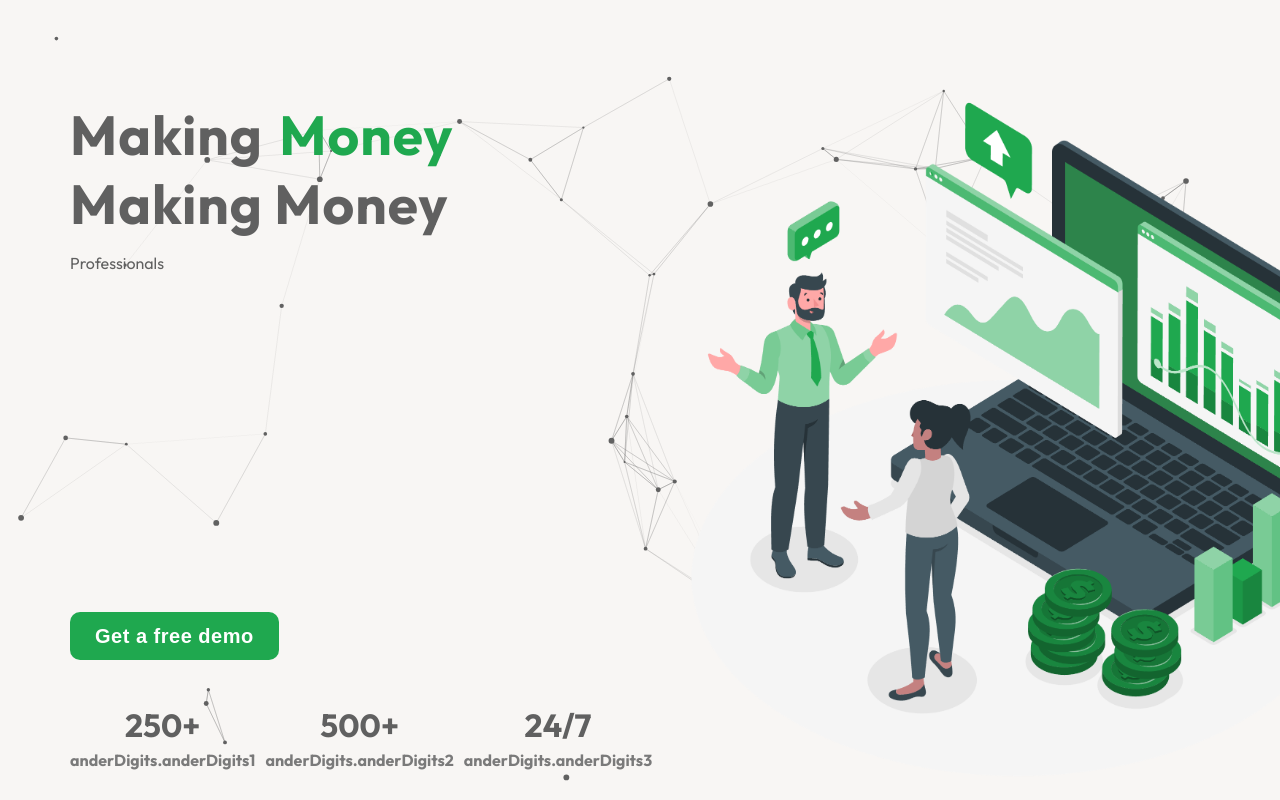
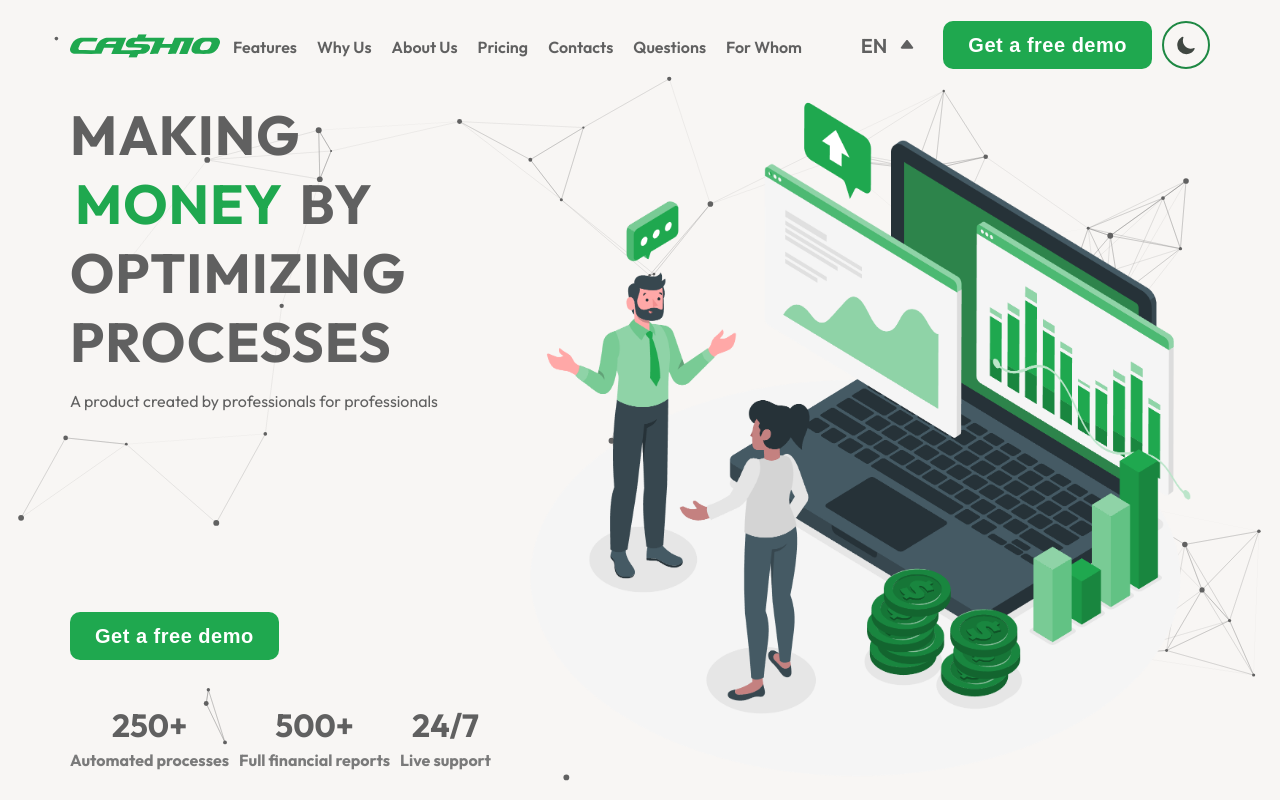
Before and after one commit to RevaGee/Cashio, a React (Create React App) app: page / in a window 1280 px wide. Shown: the top 800 px of the page. Built offline with nearby package versions, Linux system fonts and the light colour scheme.

Commit message:
heder +-?

```diff
--- a/src/App.tsx
+++ b/src/App.tsx
@@ -17,7 +17,7 @@ import {Crm} from "./components/Crm";
 function App() {
     return (
         <div style={{width: "100%", margin: "0 auto"}} className="App">
-            {/*<Header/>*/}
+            <Header/>
             <ParticlesComponent/>
             <Slogan/>
             <Crm/>
--- a/src/components/Header/styles.scss
+++ b/src/components/Header/styles.scss
@@ -5,9 +5,9 @@
 	height: 35vw;
 	border-bottom-left-radius: 1vw;
 	border-bottom-right-radius: 1vw;
-	position: fixed;
+	position: absolute;
 	top: 0;
-	backdrop-filter: blur(10px);
+	//backdrop-filter: blur(10px);
 	background-color: var(--header_color) !important;
 	//box-sizing: border-box;
 	display: flex;
```
